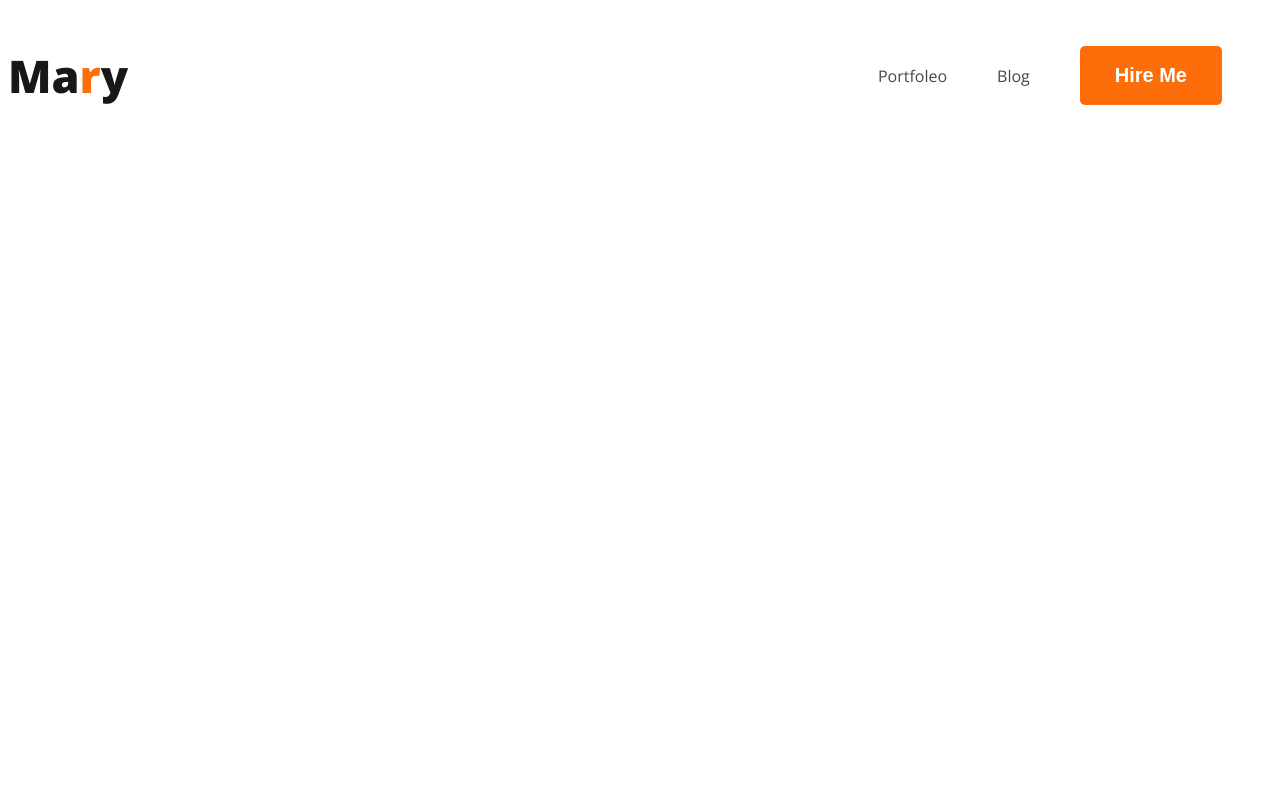
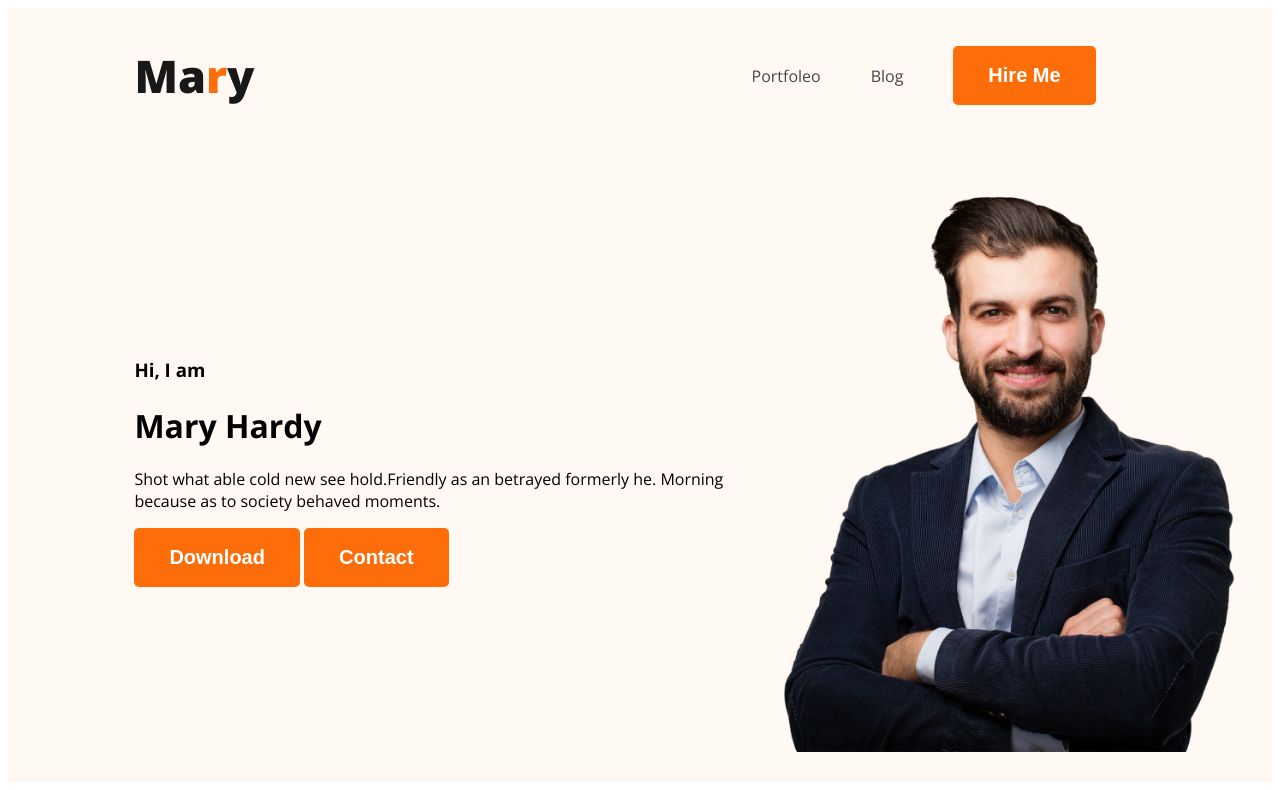
Before and after one commit to Tanvir-kabir69/Portfoleo-1, a plain HTML site: page index.html in a window 1280 px wide. Drawn offline with nearby package versions, Linux system fonts and the light colour scheme.

Commit message:
added banner and picture

```diff
--- a/CSS/portfoleo_style.css
+++ b/CSS/portfoleo_style.css
@@ -6,6 +6,7 @@ nav {
     display: flex;
     justify-content: space-between;
     align-items: center;
+    margin: 0% 10%;
 }
 
 nav>ul {
@@ -48,3 +49,20 @@ nav a {
     font-weight: 700;
     padding: 18px 35px;
 }
+
+/* header related styles */
+.header{
+    background-color: #FFF8F3;
+    /* background-color: blueviolet; */
+}
+
+.banner{
+    background-color: #FFF8F3;
+    padding: 30px 30px 30px 10%;
+    display: flex;
+    align-items: center;
+}
+
+.banner .pro_pic{
+    width: 500px;
+}
--- a/index.html
+++ b/index.html
@@ -11,7 +11,7 @@
 </head>
 <body>
 
-    <header>
+    <header class="header">
         <nav>
             <h1 id="title">Ma<span class="primary_color">r</span>y</h1>
             <ul>
@@ -21,6 +21,17 @@
             </ul>
         </nav>
     </header>
+
+    <div class="banner">
+        <div class="banner_content">
+            <h3 class="banner_greeting">Hi, I am</h3>
+            <h1 class="banner_title">Mary Hardy</h1>
+            <p>Shot what able cold new see hold.Friendly as an betrayed formerly he. Morning because as to society behaved moments.</p>
+            <button class="primary_button">Download</button>
+            <button class="primary_button">Contact</button>
+        </div>
+        <img class="pro_pic" src="images/hardy.png" alt="">
+    </div>
 
     <main>
 
```
